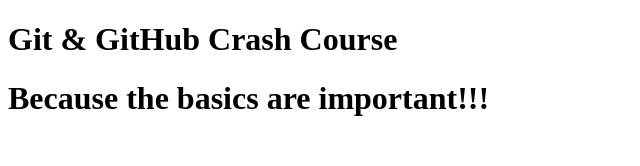
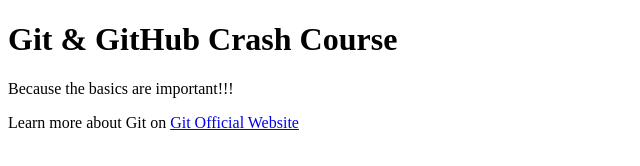
Before and after one commit to Amblessed/Git-and-GitHub-Crash-Course, a plain HTML site: page index.html in a window 1280 px wide. Shown: the whole page, without its empty margins (0-640 px from the left). Drawn offline with Linux system fonts and the light colour scheme.

Commit message:
Added link to Git Website

```diff
--- a/index.html
+++ b/index.html
@@ -7,6 +7,7 @@
 </head>
 <body>
     <h1>Git & GitHub Crash Course</h1>
-    <h1>Because the basics are important!!!</h1>
+    <p>Because the basics are important!!!</p>
+    <p>Learn more about Git on <a href="https://git-scm.com/book/en/v2">Git Official Website</a></p>
 </body>
 </html>
```
